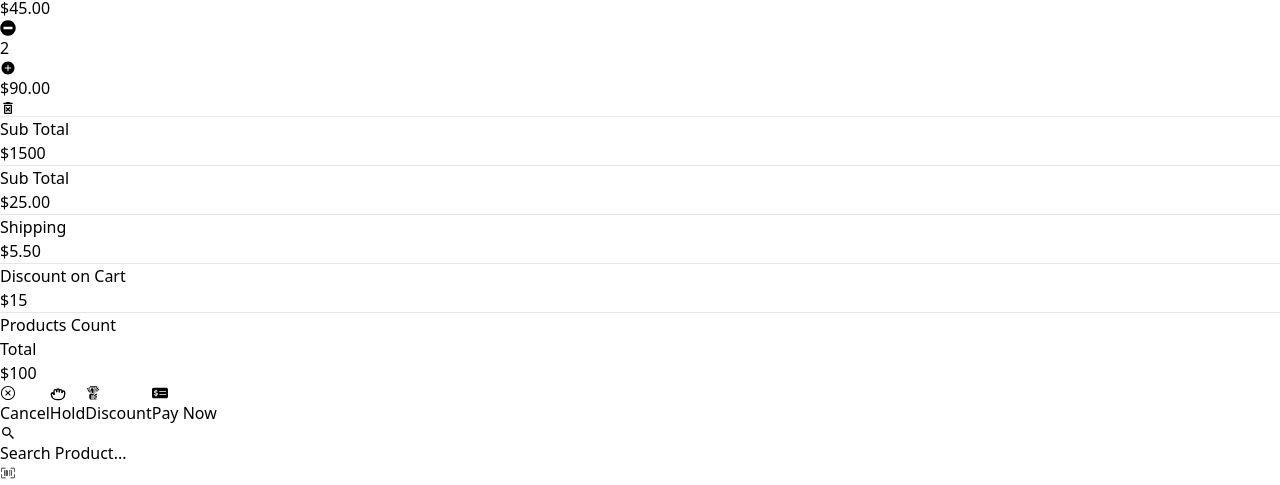
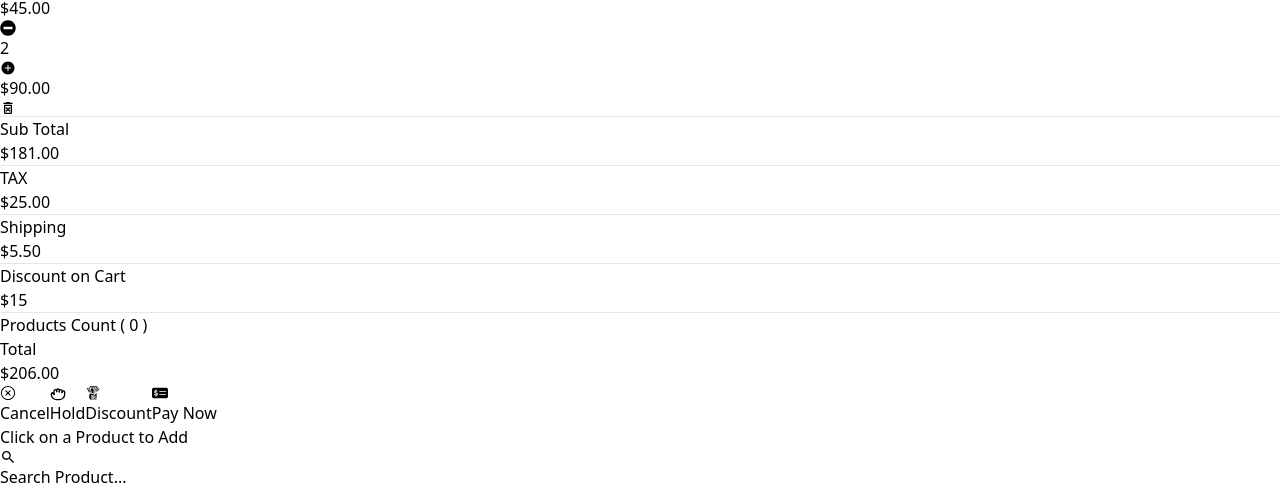
Before and after one commit to Mdsakib999/React_task_Repliq, a React (Vite) app: page / in a window 1280 px wide. Shown: the part 316-801 px from the top of the page. Built offline with nearby package versions, Linux system fonts and the light colour scheme.

Commit message:
added total amount

```diff
--- a/src/App.jsx
+++ b/src/App.jsx
@@ -15,59 +15,109 @@ import { RxCrossCircled } from "react-icons/rx";
 import { LuGrab } from "react-icons/lu";
 import { GiTakeMyMoney } from "react-icons/gi";
 import { FaMoneyCheckDollar } from "react-icons/fa6";
+import { useState } from "react";
 
 
 function App() {
+
+  const [selectedProducts, setSelectedProducts] = useState([]);
+
   const products = [
     {
       id: 1,
       name: "Product 1",
       price: 19.99,
+      quantity: 1,
       image: "https://media.istockphoto.com/id/521705890/photo/little-boy-in-white-shirt.jpg?s=2048x2048&w=is&k=20&c=LwIXtdqyQkabODzRzvcjaJ8JbICo4RCVLcxLRPveFNY=",
     },
     {
       id: 2,
       name: "Product 2",
       price: 29.99,
+      quantity: 1,
       image: "https://media.istockphoto.com/id/467383049/photo/happy-little-boy-on-white-background.jpg?s=2048x2048&w=is&k=20&c=JJg1Od67NLaCJVfBCAY5aoluu8CBPZq51PeQ5NliCzE=",
     },
     {
       id: 3,
       name: "Product 3",
       price: 39.99,
+      quantity: 1,
       image: "https://img.freepik.com/premium-photo/closeup-red-blank-t-shirt-with-empty-space-yours-design-white-background-3d-rendering_476612-5218.jpg?w=740",
     },
     {
       id: 4,
       name: "Product 2",
       price: 29.99,
+      quantity: 1,
       image: "https://img.freepik.com/free-photo/young-boy-with-curly-hairs-wearing-eyeglasses_114579-17346.jpg?t=st=1709042348~exp=1709045948~hmac=2495600f3cdc32ca12a94a9cd88fc9958a40c87c6c65c9578045c4cfc33ca0af&w=360",
     },
     {
       id: 5,
       name: "Product 3",
       price: 39.99,
+      quantity: 1,
       image: "https://img.freepik.com/free-photo/young-man-making-call-me-gesture_329181-2147.jpg?w=360&t=st=1709042388~exp=1709042988~hmac=0bc370d5a3537a93fd9d37dc5842079370ea5bfa7861a73e442ad07bf3abd4b0",
     },
     {
       id: 6,
       name: "Product 6",
       price: 39.99,
+      quantity: 1,
       image: "https://img.freepik.com/free-photo/front-back-isolated-black-t-shirts_125540-1092.jpg?w=996&t=st=1709042531~exp=1709043131~hmac=73a804cd16e853a88c30adede7cd6da79f95b00152e9ae9a33a990d86e95dc86",
     },
     {
       id: 7,
       name: "Product 7",
       price: 29.99,
+      quantity: 1,
       image: "https://img.freepik.com/free-photo/young-boy-with-curly-hairs-wearing-eyeglasses_114579-17346.jpg?t=st=1709042348~exp=1709045948~hmac=2495600f3cdc32ca12a94a9cd88fc9958a40c87c6c65c9578045c4cfc33ca0af&w=360",
     },
     {
       id: 8,
       name: "Product 8",
       price: 39.99,
+      quantity: 1,
       image: "https://img.freepik.com/free-photo/young-man-making-call-me-gesture_329181-2147.jpg?w=360&t=st=1709042388~exp=1709042988~hmac=0bc370d5a3537a93fd9d37dc5842079370ea5bfa7861a73e442ad07bf3abd4b0",
     },
   ];
+
+  const addToSelectedProducts = (product) => {
+    setSelectedProducts([...selectedProducts, product]);
+
+  };
+
+  const handleRemoveProduct = (productId) => {
+    setSelectedProducts(prevProducts => prevProducts.filter(product => product.id !== productId));
+  };
+
+  const handleAddQuantity = (id) => {
+    setSelectedProducts(prevProducts => {
+      return prevProducts.map(product => {
+        if (product.id === id) {
+          // Increment quantity by 1
+          return { ...product, quantity: product.quantity + 1 };
+        }
+        return product;
+      });
+    });
+  };
+
+  const handleRemoveQuantity = (id) => {
+    setSelectedProducts(prevProducts => {
+      return prevProducts.map(product => {
+        if (product.id === id && product.quantity > 1) {
+          // Decrement quantity by 1 if greater than 1
+          return { ...product, quantity: product.quantity - 1 };
+        }
+        return product;
+      });
+    });
+  };
+
+  const subTotal = selectedProducts.reduce(
+    (total, product) => total + product.price * product.quantity,
+    0
+  );
 
   return (
     <div className="flex ml-2 ">
@@ -105,6 +155,7 @@ function App() {
         </div>
         <MdOutlineDeleteForever className=" text-3xl ml-6 text-red-600"></MdOutlineDeleteForever>
       </div>
+
       <div className=" flex items-center">
       <SlNote className="text-3xl "></SlNote>
         <div className="flex items-center  border-r-2 border-l-2 border-b-2 ml-3 px-2 py-2 text-gray-500 text-xl">
@@ -119,6 +170,25 @@ function App() {
       </div>
 
 
+      {selectedProducts.map((product) => (
+          <div key={product.id} className=" flex items-center">
+            {/* Display product details */}
+            <SlNote className="text-3xl "></SlNote>
+            <div className="flex items-center border-r-2 border-l-2 border-b-2 ml-3 px-2 py-2 text-gray-500 text-xl">
+            <p className="mr-56">{product.name}</p>
+            <p className="mr-10">${product.price}</p>
+            <FaMinusCircle onClick={() => handleRemoveQuantity(product.id)} className="mr-8 cursor-pointer" />
+            {/* product quantity */}
+            <p className="mr-2">{product.quantity}</p>
+            <IoIosAddCircle onClick={() => handleAddQuantity(product.id)} className="mr-8 ml-7 text-2xl cursor-pointer" />
+            <p className="">${(product.quantity * product.price).toFixed(2)}</p>
+            </div>
+            <MdOutlineDeleteForever className="text-red-600 cursor-pointer ml-6 text-3xl" onClick={() => handleRemoveProduct(product.id)} />
+          </div>
+        ))}
+
+
+
       {/* tax shipping discount */}
       <div className="flex">
         <div className="w-[50%]"></div>
@@ -127,11 +197,11 @@ function App() {
           <hr />
           <div className="flex justify-between my-2">
             <p>Sub Total</p>
-            <p className="font-bold">$1500</p>
+            <p className="font-bold">${(subTotal +181).toFixed(2)}</p>
           </div>
           <hr />
           <div className="flex justify-between my-2">
-            <p>Sub Total</p>
+            <p>TAX</p>
             <p className="font-bold">$25.00</p>
           </div>
           <hr />
@@ -152,9 +222,9 @@ function App() {
 
       {/* total money */}
       <div className=" flex items-center justify-between px-5 py-3 mt-4 rounded-md bg-indigo-50 text-indigo-500">
-        <p>Products Count</p>
+        <p>Products Count ( {selectedProducts.length} )</p>
         <p className="text-xl font-semibold">Total</p>
-        <p className="text-xl font-semibold">$100</p>
+        <p className="text-xl font-semibold">${(subTotal +206).toFixed(2)}</p>
       </div>
 
     {/* last button */}
@@ -164,6 +234,15 @@ function App() {
         <button className=" px-4 py-2 rounded-md font-semibold text-xl bg-indigo-50 text-indigo-500"><GiTakeMyMoney className="inline text-3xl mr-2"></GiTakeMyMoney> Discount</button>
         <button className=" px-4 py-2 rounded-md font-semibold text-xl bg-indigo-50 text-indigo-500"><FaMoneyCheckDollar className="inline text-3xl mr-2"></FaMoneyCheckDollar> Pay Now</button>
       </div>
+
+
+      {selectedProducts.length >= 2 ? (
+        <p style={{ display: "none" }}>Placeholder</p>
+      ) : (
+        <p className="text-red-500 font-bold text-center mt-8">
+          Click on a Product to Add
+        </p>
+      )}
 
       </div>
 
@@ -198,18 +277,16 @@ function App() {
 
         {/* Products */}
         <div className="mt-5 grid grid-cols-5 gap-x-3 gap-y-6 pb-5 ps-3 cursor-pointer">
-          {
-            products.map((product) => (
-            <div className="border-2 border-gray-300" key={product.id}>
+        {products.map((product) => (
+            <div key={product.id} className="border-2 border-gray-300" onClick={() => addToSelectedProducts(product)}>
               <div className="">
-              <img className="h-[180px] w-full" src={product.image} alt="picture" />
+                <img className="h-[180px] w-full" src={product.image} alt="picture" />
               </div>
               <p className="text-center py-1 font-semibold text-gray-500">${product.price}</p>
               <hr />
               <p className="text-center py-1 font-semibold text-gray-500">{product.name}</p>
             </div>
-            ) )
-          }
+          ))}
         </div>
       </div>
     </div>
```
